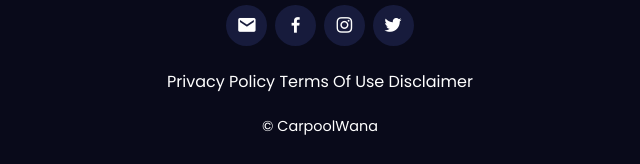
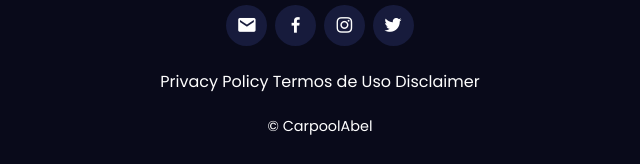
Before and after one commit to AnaM2730/webSiteDesign, a plain HTML site: page index.html in a window 1280 px wide. Shown: the part 3980-4144 px from the top of the page, 320-960 px from the left. Drawn offline with nearby package versions, Linux system fonts and the light colour scheme.

Commit message:
Projeto Concluído
Feito como teste

```diff
--- a/index.html
+++ b/index.html
@@ -104,7 +104,6 @@
                 <p>Lorem, ipsum dolor sit amet consectetur adipisicing elit. Amet iusto earum atque consectetur recusandae aliquam deleniti ipsam voluptate. Sint dolor, nihil itaque veritatis repellendus optio magni quibusdam cupiditate ratione facere.</p>
         </div>
 </div>
-
 
 
 <!-- Portfolio-->
@@ -261,11 +260,11 @@
     <!-- Footer Links -->
      <div class="footer-links">
         <a href="#">Privacy Policy</a>
-        <a href="#">Terms Of Use</a>
+        <a href="#">Termos de Uso</a>
         <a href="#">Disclaimer</a>
      </div>
 <!-- Copyrigth -->
-<p>&#169; CarpoolWana</p>
+<p>&#169; CarpoolAbel</p>
 </section>
 
 
```
